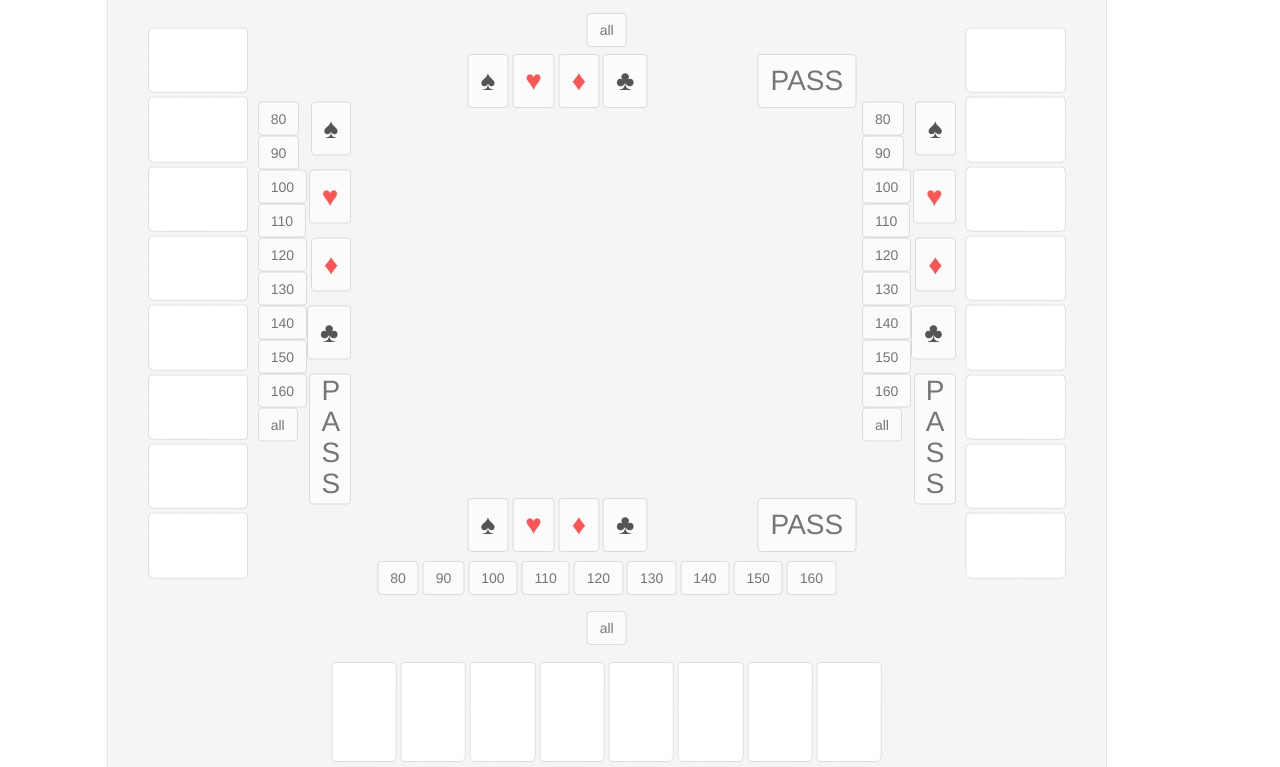
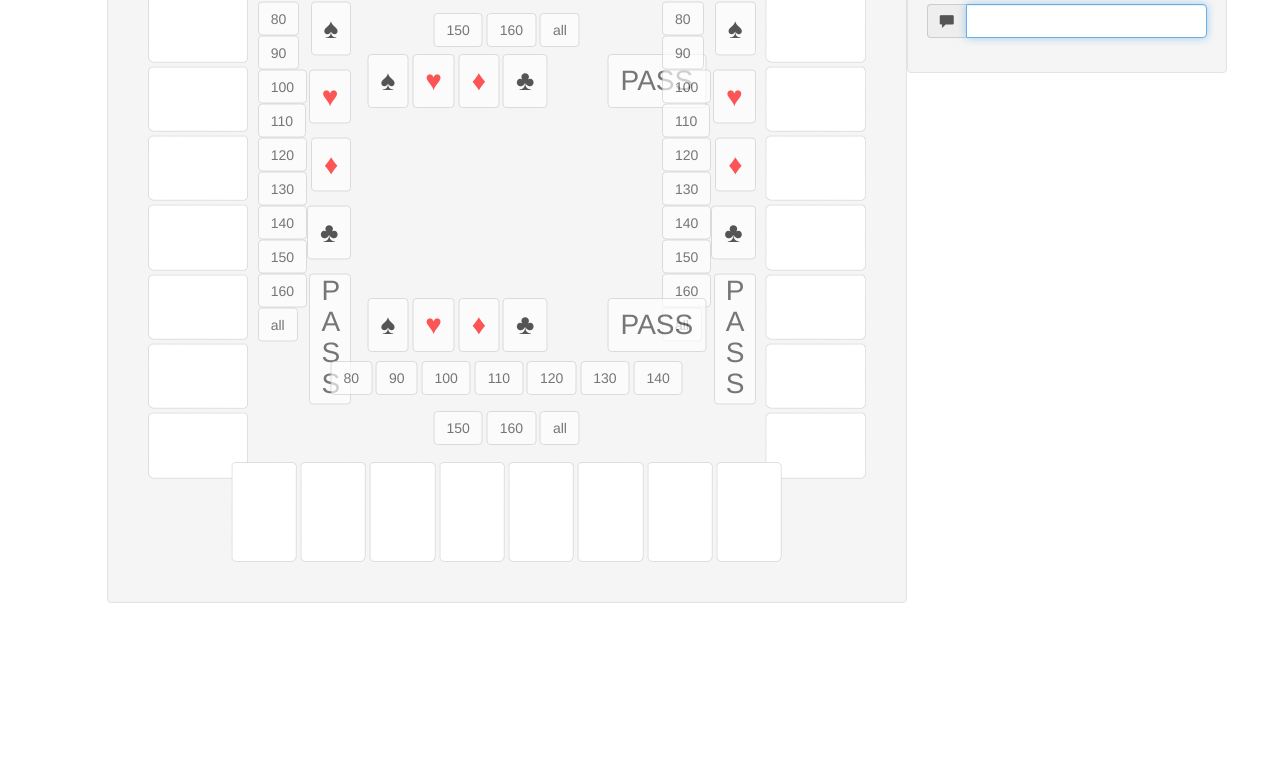
Before and after one commit to pzinn/belote, a website: page public/game.html in a window 1280 px wide. Shown: the part 212-979 px from the top of the page. After the commit the page ends 835 px from the top, so only its background shows below. Drawn offline with nearby package versions, Linux system fonts and the light colour scheme; no server answers.

Commit message:
more css

```diff
--- a/public/css/style.css
+++ b/public/css/style.css
@@ -100,6 +100,7 @@ ul.list-group {
     left: 0px;
     top: 50%;
     transform: translate(-50%,-50%) rotate(90deg) translate(0,-50%) translate(0,-40px);
+    white-space: nowrap;
 }
 
 #biddingW {
@@ -107,7 +108,6 @@ ul.list-group {
     left: 150px;
     top: 50%;
     transform: translate(0%,-50%);
-    white-space: nowrap;
 }
 
 #cardareaE {
--- a/public/game.html
+++ b/public/game.html
@@ -24,7 +24,7 @@
 	  <tr><td id="score1"></td><td id="score2"></td></tr>
 	</table>
 	</div>
-        <div class="col-md-6 well" style="min-height:1000px;min-width:1000px">
+        <div class="col-md-6 well" style="min-height:800px;min-width:800px;">
 	  <div class="ready"><label class="switch"><input type="checkbox" id="ready" onclick="ready(this.checked);"><span class="slider round"></span></label></div>
 	  <div id="bid"></div>
 	  <div hidden id="playedcards">
```
